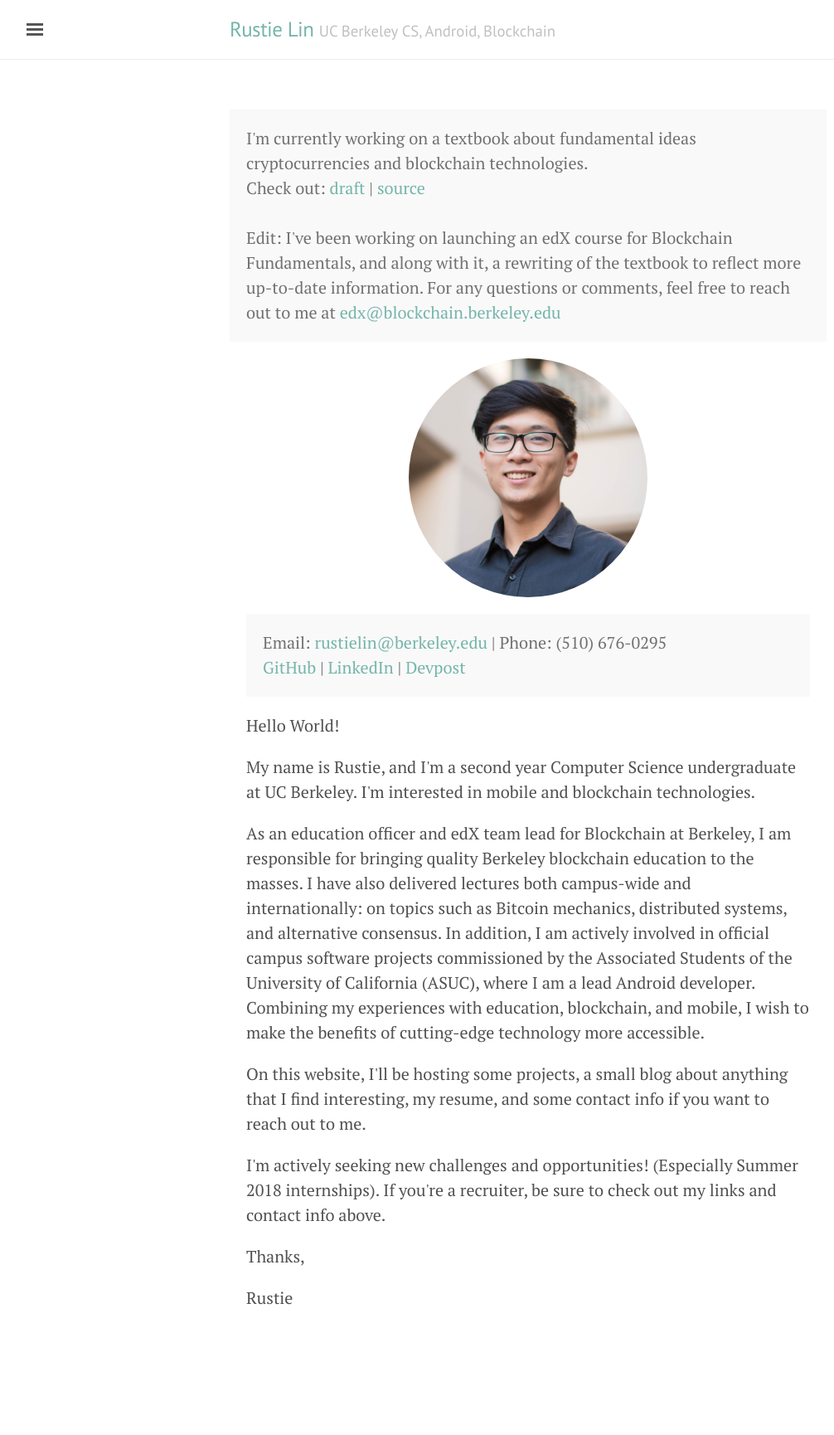
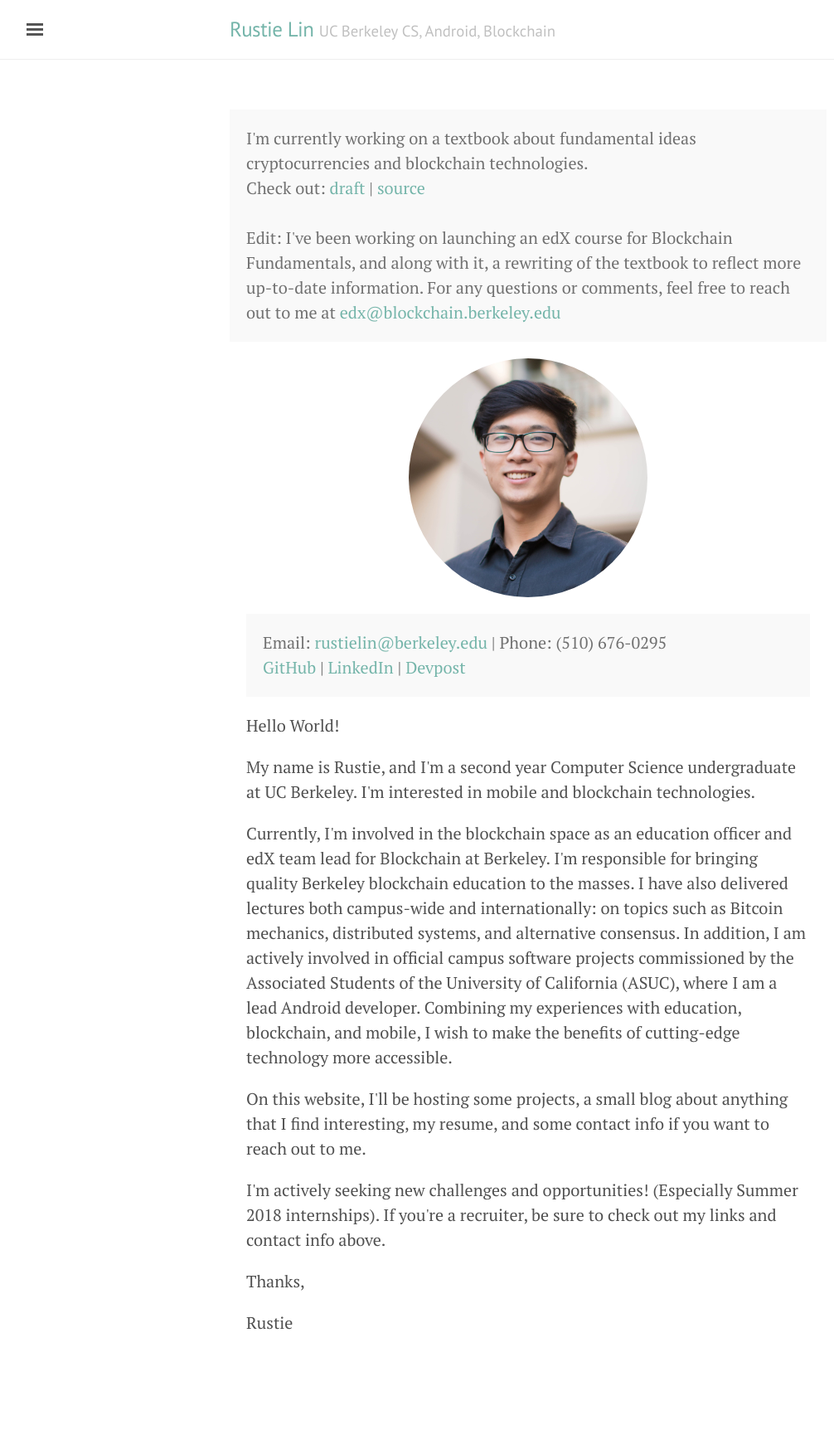
Before and after one commit to rustielin/rustielin.github.io, a Jekyll site: the page built from index.html, in a window 1280 px wide. Shown: the whole page at 83% size, without its empty margins (3-1009 px from the left). Built offline with Jekyll 4.4.1, drawn with Linux system fonts in a browser that asks for light colours; before the commit the page ends 1700 px from its top, so only the background shows below that.

Commit message:
some stuff

```diff
--- a/index.html
+++ b/index.html
@@ -36,7 +36,7 @@ title: Home
 
     <p> My name is Rustie, and I'm a second year Computer Science undergraduate at UC Berkeley. I'm interested in mobile and blockchain technologies.</p>
 
-	<p> As an education officer and edX team lead for Blockchain at Berkeley, I am responsible for bringing quality Berkeley blockchain education to the masses. I have also delivered lectures both campus-wide and internationally: on topics such as Bitcoin mechanics, distributed systems, and alternative consensus. In addition, I am actively involved in official campus software projects commissioned by the Associated Students of the University of California (ASUC), where I am a lead Android developer. Combining my experiences with education, blockchain, and mobile, I wish to make the benefits of cutting-edge technology more accessible. </p>
+	<p> Currently, I'm involved in the blockchain space as an education officer and edX team lead for Blockchain at Berkeley. I'm responsible for bringing quality Berkeley blockchain education to the masses. I have also delivered lectures both campus-wide and internationally: on topics such as Bitcoin mechanics, distributed systems, and alternative consensus. In addition, I am actively involved in official campus software projects commissioned by the Associated Students of the University of California (ASUC), where I am a lead Android developer. Combining my experiences with education, blockchain, and mobile, I wish to make the benefits of cutting-edge technology more accessible. </p>
 
 
     <p> On this website, I'll be hosting some projects, a small blog about anything that I find interesting, my resume, and some contact info if you want to reach out to me. </p>
```
